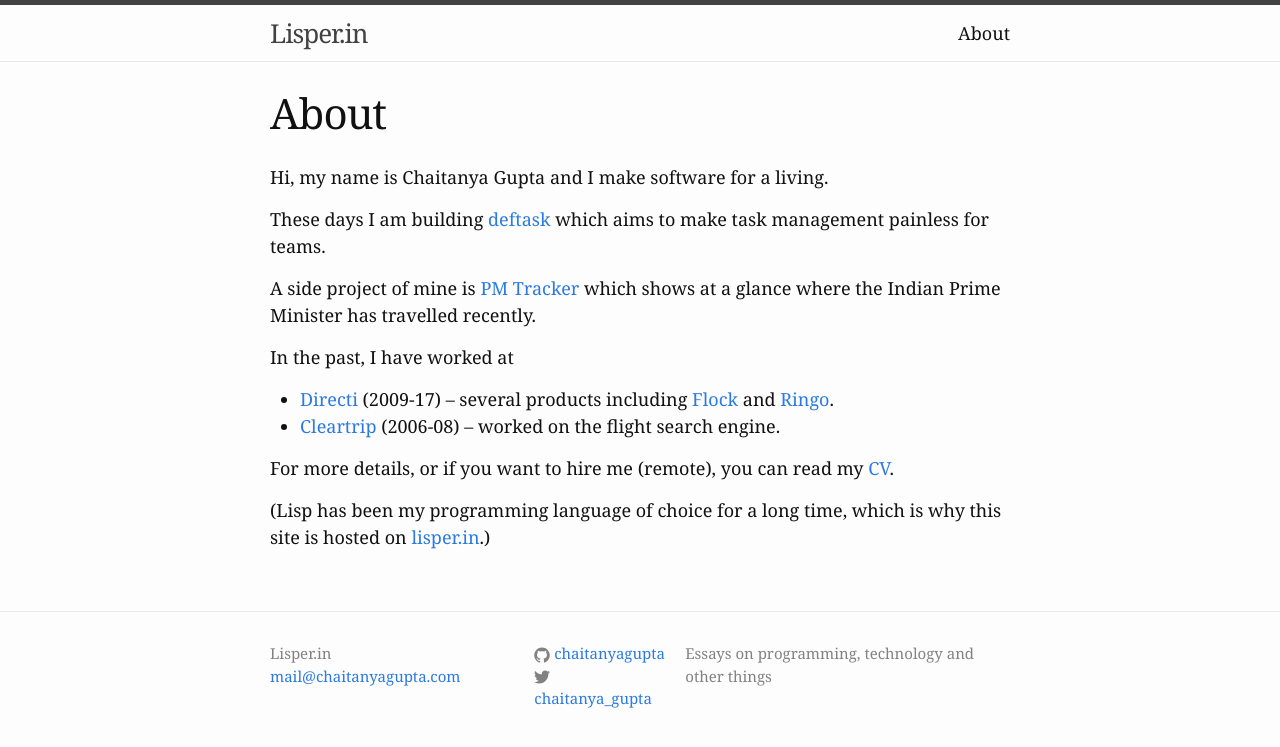
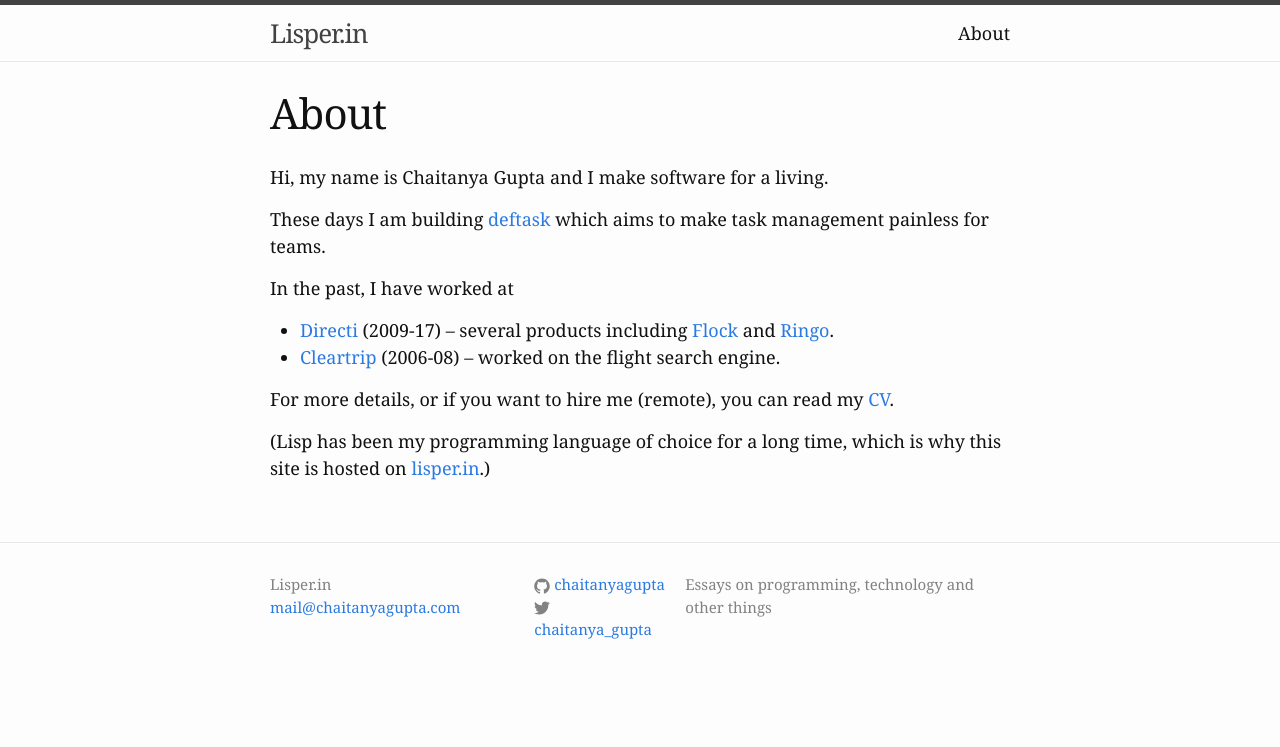
Before and after one commit to lisperin/lisperin.github.io, a Jekyll site: the page built from about.md, in a window 1280 px wide. Shown: the top 747 px of the page. Built offline with Jekyll 4.4.1, drawn with Linux system fonts in a browser that asks for light colours.

Commit message:
Update about

```diff
--- a/about.md
+++ b/about.md
@@ -8,9 +8,6 @@
 
 These days I am building [deftask][] which aims to make task management painless
 for teams.
-
-A side project of mine is [PM Tracker][] which shows at a glance where the
-Indian Prime Minister has travelled recently.
 
 In the past, I have worked at
 
```
